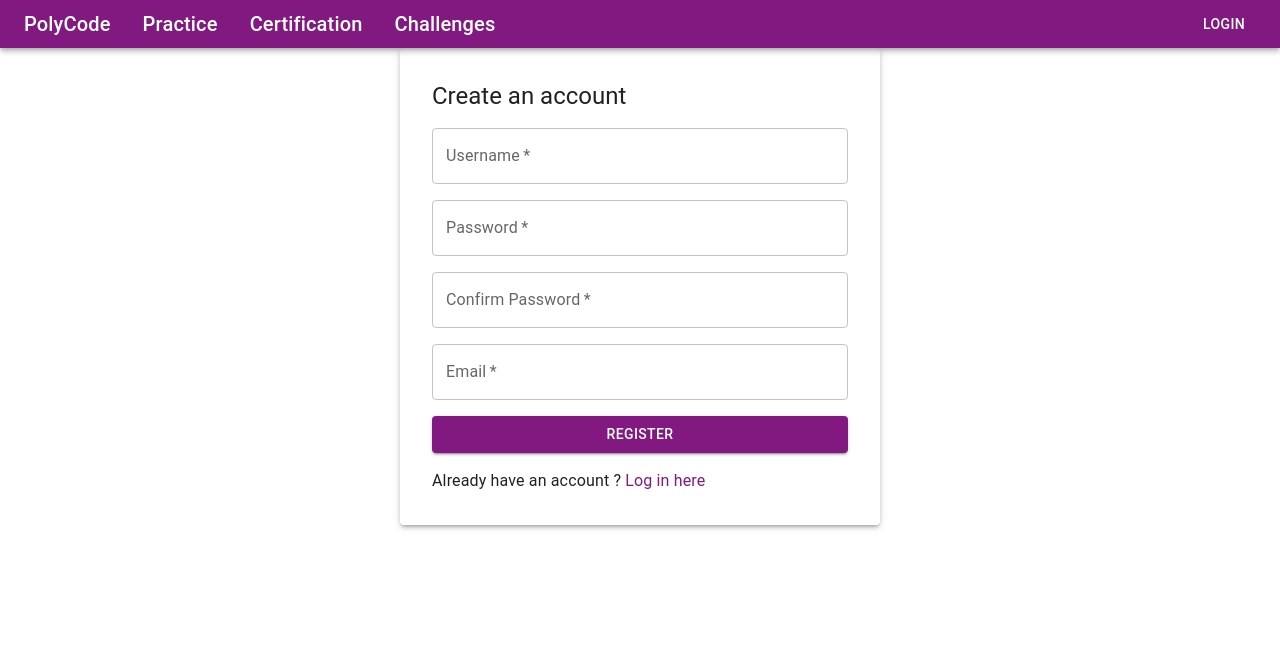
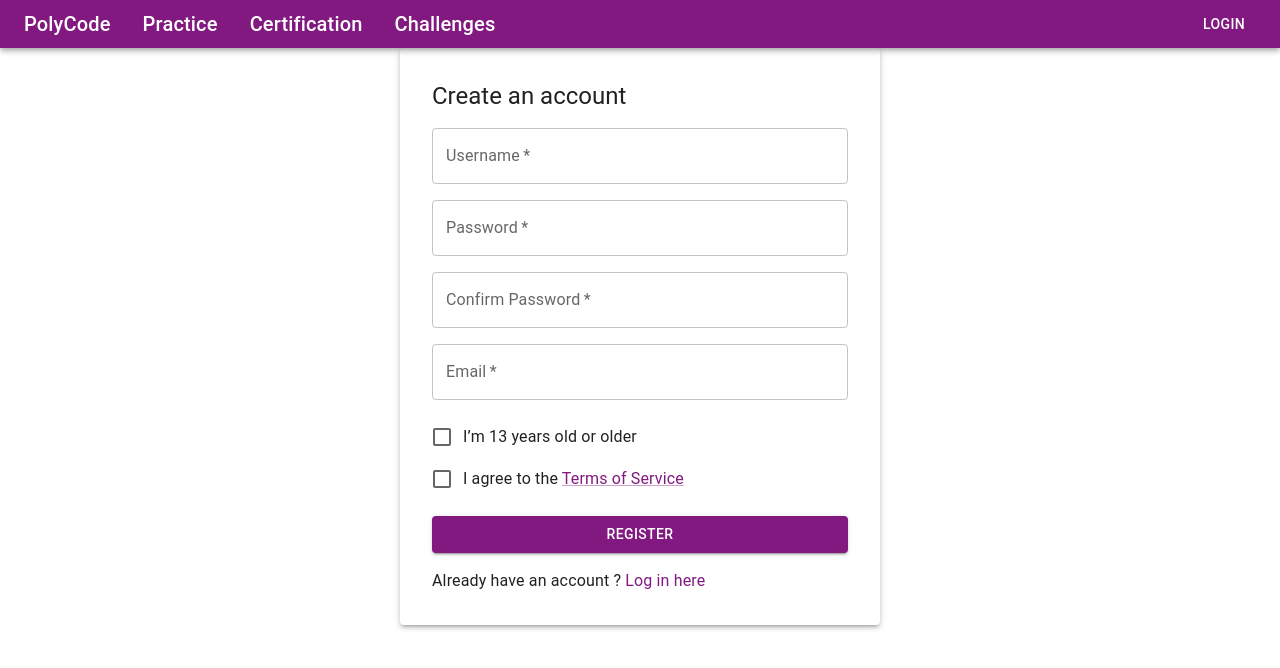
Before and after one commit to NilsPonsard/polycode-poc-front, a Next.js app: page /register in a window 1280 px wide. Shown: the top 668 px of the page. Built offline with nearby package versions, Linux system fonts and the light colour scheme; no server answers.

Commit message:
feat: add field checking and Tos acceptance checkbox

```diff
--- a/pages/register.tsx
+++ b/pages/register.tsx
@@ -1,4 +1,12 @@
-import { Alert, Paper, Snackbar, Stack, TextField } from '@mui/material';
+import {
+  Alert,
+  Checkbox,
+  FormControlLabel,
+  Paper,
+  Snackbar,
+  Stack,
+  TextField,
+} from '@mui/material';
 import Box from '@mui/material/Box';
 import Button from '@mui/material/Button';
 import Typography from '@mui/material/Typography';
@@ -8,6 +16,7 @@ import { SyntheticEvent, useContext, useState } from 'react';
 import GenericSnackBar, { SnackSeverity } from '../components/GenericSnackBar';
 import { RegisterUserFetch } from '../lib/api/register';
 import { LoginContext } from '../lib/LoginContext';
+import { Link as MuiLink } from '@mui/material';
 
 function validateEmail(emailAdress: string) {
   let regexEmail = /^\w+([\.-]?\w+)*@\w+([\.-]?\w+)*(\.\w{2,3})+$/;
@@ -27,6 +36,8 @@ const Register = () => {
   const [password, setPassword] = useState('');
   const [passwordConfirm, setPasswordConfirm] = useState('');
   const [email, setEmail] = useState('');
+  const [tos, setTos] = useState(false);
+  const [thirteen, setThirteen] = useState(false);
 
   const [usernameError, setUsernameError] = useState('');
   const [confirmPasswordError, setConfirmPasswordError] = useState('');
@@ -76,15 +87,44 @@ const Register = () => {
     else setMailError('Invalid email');
   };
 
+  const handleTosChange = (_event: React.SyntheticEvent, checked: boolean) => {
+    setTos(checked);
+  };
+  const handleThirteenChange = (
+    _event: React.SyntheticEvent,
+    checked: boolean,
+  ) => {
+    setThirteen(checked);
+  };
+
   const handleRegister = (event: SyntheticEvent<any>) => {
     event.preventDefault();
     if (
       usernameError.length > 0 ||
       passwordError.length > 0 ||
-      confirmPasswordError.length > 0
+      confirmPasswordError.length > 0 ||
+      mailError.length > 0
     ) {
       setSnackMessage('There is at least one error in the form');
       setSnackSeverity('error');
+      return;
+    }
+
+    if (!tos) {
+      setSnackMessage('You must accept the terms and conditions');
+      setSnackSeverity('error');
+      return;
+    }
+    if (!thirteen) {
+      setSnackMessage('You must be 13 years old or older');
+      setSnackSeverity('error');
+      return;
+    }
+
+    if (email.length < 4) {
+      setMailError('Please enter a valid email');
+      setSnackSeverity('error');
+      setSnackMessage('Please enter a valid email');
       return;
     }
 
@@ -187,6 +227,25 @@ const Register = () => {
               helperText={mailError}
               error={mailError.length > 0}
             />
+            <Box>
+              <FormControlLabel
+                control={<Checkbox />}
+                onChange={handleThirteenChange}
+                label="I’m 13 years old or older"
+              />
+              <FormControlLabel
+                control={<Checkbox />}
+                onChange={handleTosChange}
+                label={
+                  <span>
+                    I agree to the{' '}
+                    <Link href="/tos" passHref>
+                      <MuiLink> Terms of Service </MuiLink>
+                    </Link>
+                  </span>
+                }
+              />
+            </Box>
 
             <Button type="submit" variant="contained" onClick={handleRegister}>
               Register
```
